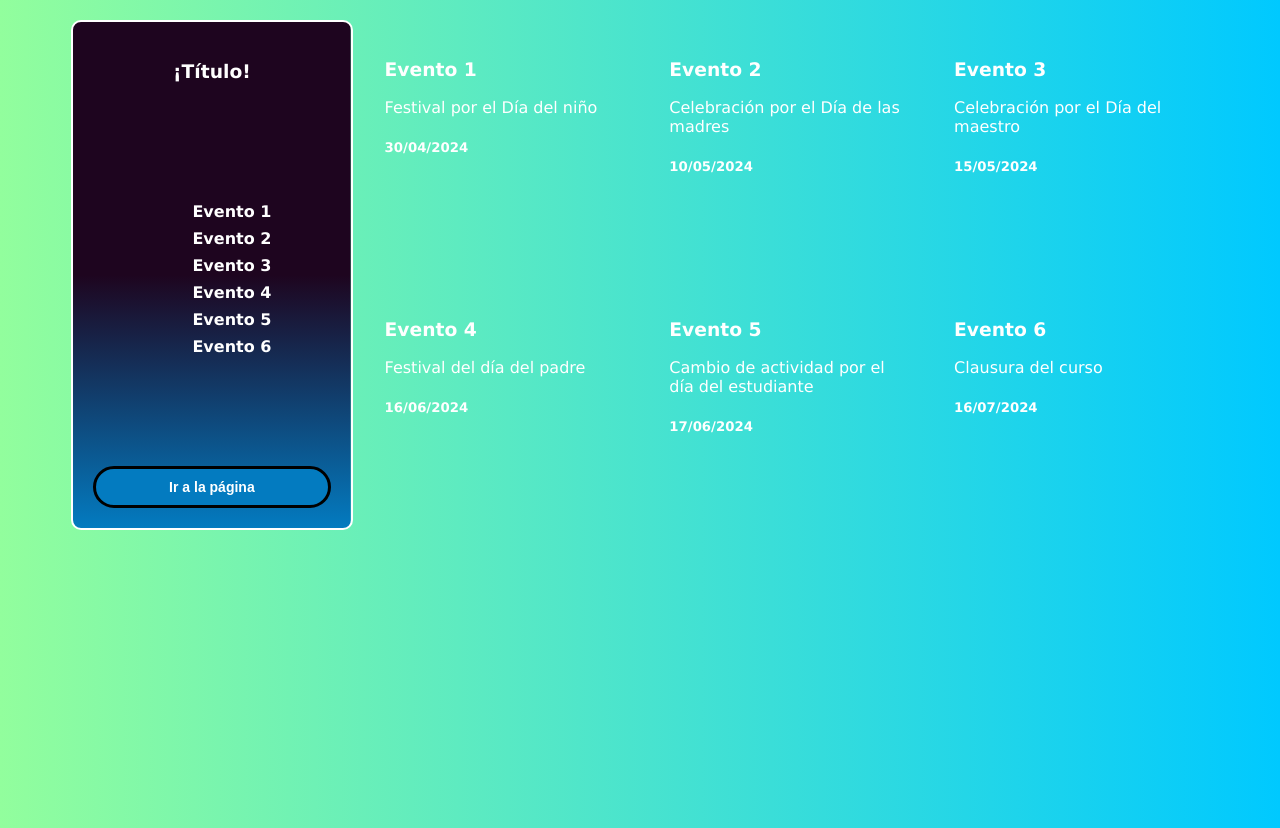
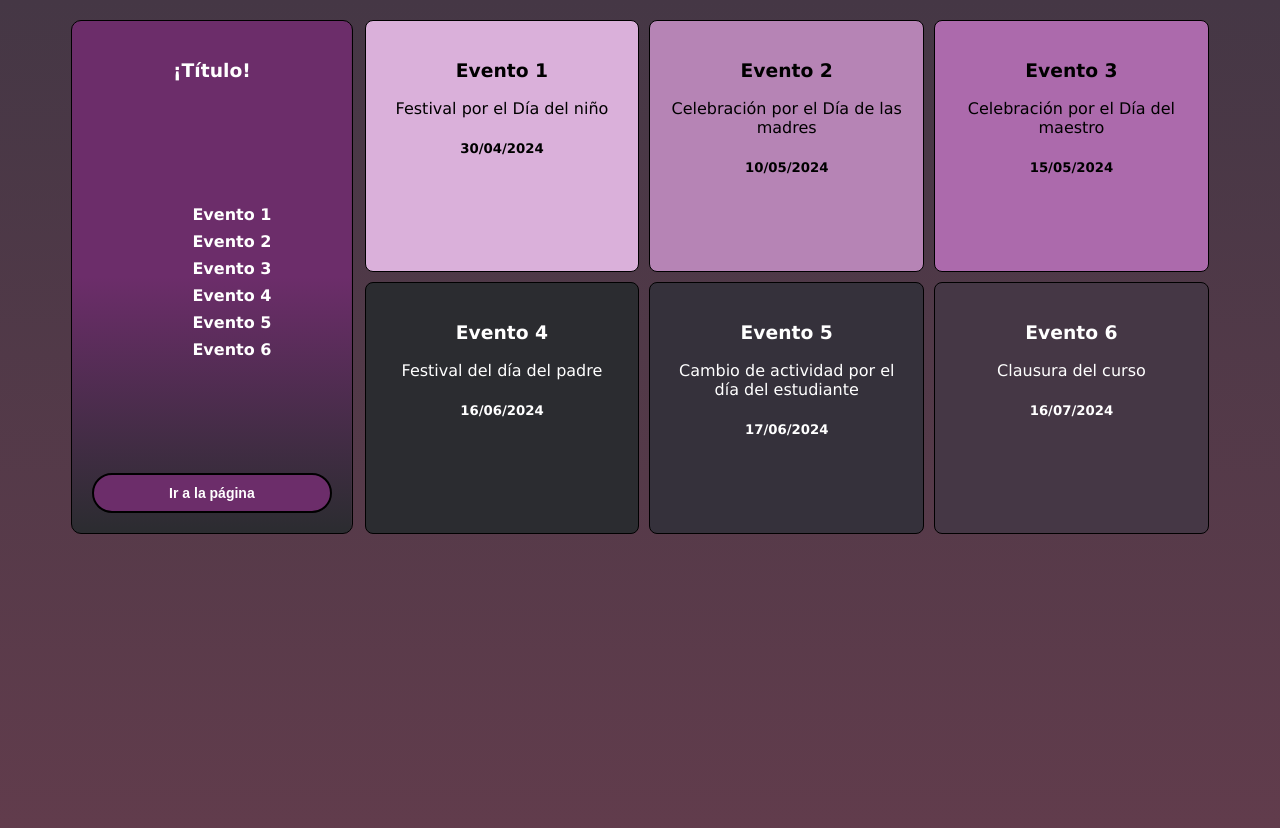
Before and after one commit to NolascoSaul/Cumple, a plain HTML site: page index.html in a window 1280 px wide. Drawn offline with Linux system fonts and the light colour scheme.

Commit message:
Add files via upload

```diff
--- a/styles/style.css
+++ b/styles/style.css
@@ -3,10 +3,10 @@ html{
 }
 
 body{
-    background-color: #00c9ff;
-    background: -webkit-linear-gradient(to right, #92fe9d, #00c9ff);
+    background-color: var(--color-3);
+    background: -webkit-linear-gradient(to top, var(--color-4), var(--color-3));
     /*Chrome 10-25, Safari 5.1-6*/
-    background: linear-gradient(to right, #92fe9d, #00c9ff);
+    background: linear-gradient(to top, var(--color-4), var(--color-3));
     /*Chrome 26+, Opera 12, etc*/
     color: var(--color-white);
     min-height: 100vh;
@@ -15,6 +15,14 @@ body{
 :root{
     --color-black: #000;
     --color-white: #fff;
+    --color-1: #2b2c30;
+    --color-2: #35313b;
+    --color-3:#453745;
+    --color-4:#613c4c;
+    --color-5: #6c2d6a;
+    --color-6: #ac6aac;
+    --color-7: #b684b5;
+    --color-8: #dab0da;
 }
 
 .container-main{
@@ -28,10 +36,10 @@ body{
 }
 
 .banner{
-    background: linear-gradient(to bottom, #1e051f 50%, #037bc0 100%);
+    background: linear-gradient(to bottom, var(--color-5) 50%, var(--color-1));
     background-position: center center;
     background-size: cover;
-    border: 2px solid var(--color-white);
+    border: 1px solid var(--color-black);
     border-radius: 10px;
     display: flex;
     flex-direction: column;
@@ -50,8 +58,8 @@ body{
 }
 
 .banner .button{
-    background-color: #037bc0;
-    border: 3px solid var(--color-black);
+    background-color: var(--color-5);
+    border: 2px solid var(--color-black);
     border-radius: 100px;
     color: var(--color-white);
     cursor: pointer;
@@ -79,15 +87,43 @@ body{
     border-radius: 8px;
     min-height: 210px;
     padding: 20px;
+    border: 1px solid var(--color-black);
 }
-/*
+
+.one{
+    background-color: var(--color-8);
+    color: #000;
+}
+
+.two{
+    background-color: var(--color-7);
+    color: #000;
+}
+
+.three{
+    background-color: var(--color-6);
+    color: #000;
+}
+
+.four{
+    background-color: var(--color-1);
+}
+
+.five{
+    background-color: var(--color-2);
+}
+
+.six{
+    background-color: var(--color-3);
+}
+
 .card .texts{
-
+    text-align: center;
 }
 
 .card .texts h5{
-
-}*/
+    text-shadow: #000;
+}
 
 /* Laptopts/PCs, 992px y más */
 @media only screen and (max-width: 992px){
```
